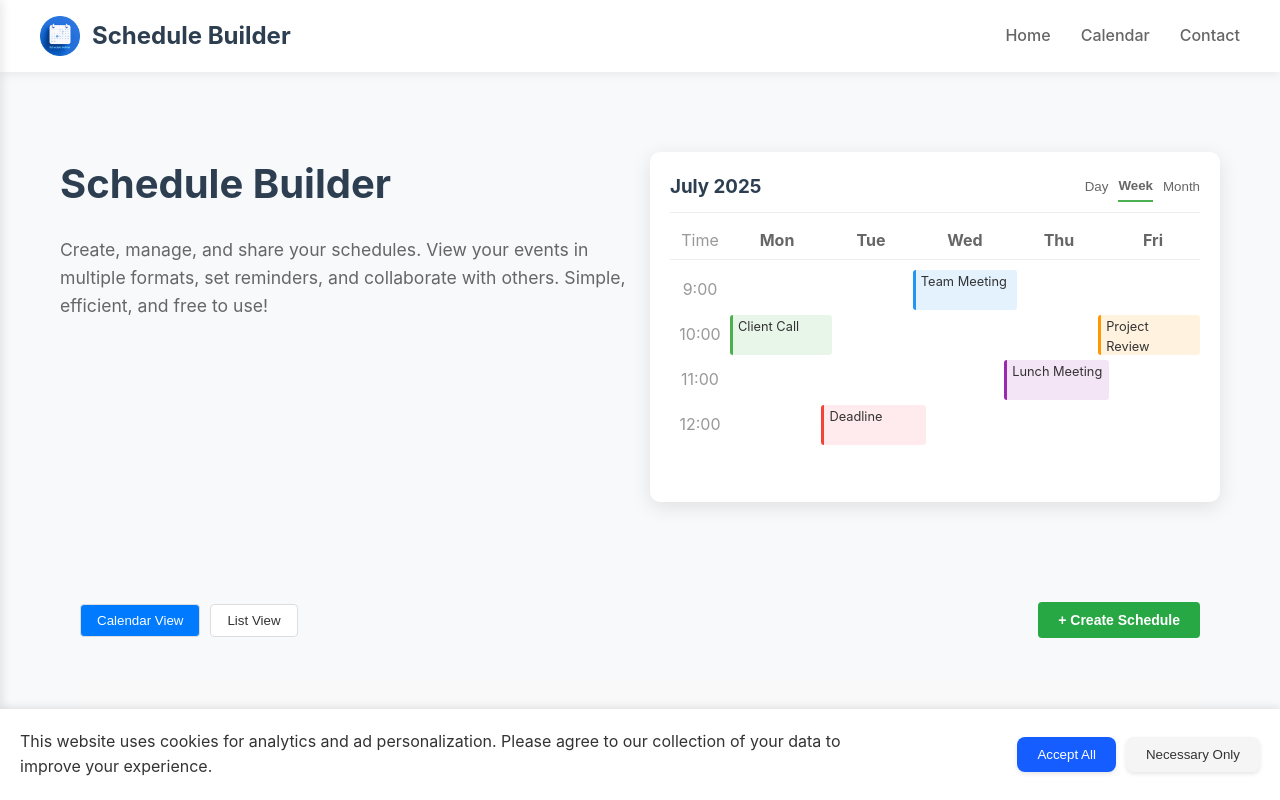
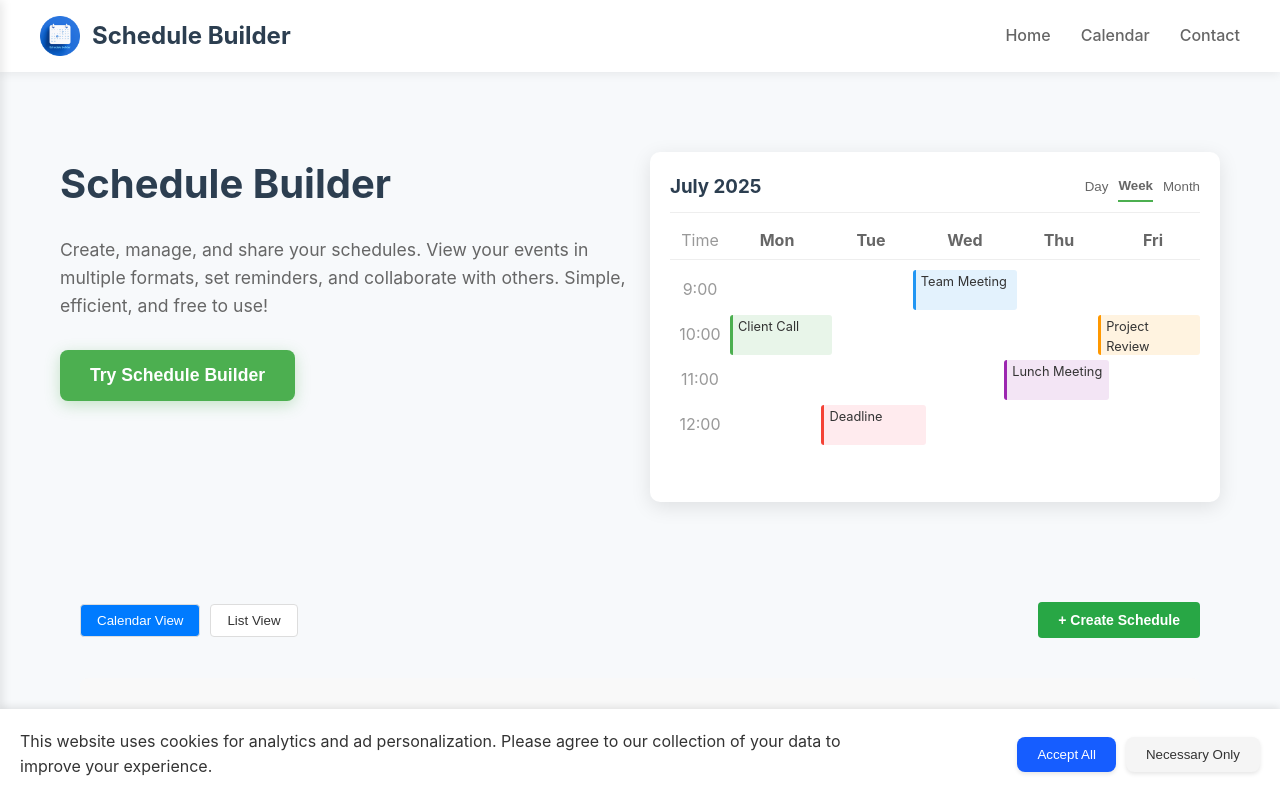
Before and after one commit to jpdong/ScheduleBuilder, a Next.js app: page / in a window 1280 px wide. Shown: the top 800 px of the page. Built offline with nearby package versions, Linux system fonts and the light colour scheme.

Commit message:
feat:add go to button

```diff
--- a/src/components/schedule-builder/client/ResponsiveHero.tsx
+++ b/src/components/schedule-builder/client/ResponsiveHero.tsx
@@ -20,6 +20,13 @@ const ResponsiveHero: React.FC = () => {
     };
   }, []);
 
+  const scrollToApp = () => {
+    const appSection = document.getElementById('app');
+    if (appSection) {
+      appSection.scrollIntoView({ behavior: 'smooth' });
+    }
+  };
+
   return (
     <Container>
       <Row gutter={[40, 40]} align="middle" style={{ padding: '80px 0 40px 0' }}>
@@ -40,7 +47,42 @@ const ResponsiveHero: React.FC = () => {
           }}>
             Create, manage, and share your schedules. View your events in multiple formats, set reminders, and collaborate with others. Simple, efficient, and free to use!
           </p>
-
+          <div style={{
+            textAlign: isMobile ? 'center' : 'left'
+          }}>
+            <button
+              onClick={scrollToApp}
+              style={{
+                backgroundColor: '#4CAF50',
+                color: 'white',
+                border: 'none',
+                borderRadius: '8px',
+                padding: '15px 30px',
+                fontSize: '1.1rem',
+                fontWeight: 'bold',
+                cursor: 'pointer',
+                boxShadow: '0 4px 15px rgba(76, 175, 80, 0.3)',
+                transition: 'all 0.3s ease',
+                ':hover': {
+                  backgroundColor: '#45a049',
+                  transform: 'translateY(-2px)',
+                  boxShadow: '0 6px 20px rgba(76, 175, 80, 0.4)'
+                }
+              }}
+              onMouseEnter={(e) => {
+                e.currentTarget.style.backgroundColor = '#45a049';
+                e.currentTarget.style.transform = 'translateY(-2px)';
+                e.currentTarget.style.boxShadow = '0 6px 20px rgba(76, 175, 80, 0.4)';
+              }}
+              onMouseLeave={(e) => {
+                e.currentTarget.style.backgroundColor = '#4CAF50';
+                e.currentTarget.style.transform = 'translateY(0)';
+                e.currentTarget.style.boxShadow = '0 4px 15px rgba(76, 175, 80, 0.3)';
+              }}
+            >
+              Try Schedule Builder
+            </button>
+          </div>
         </Column>
         <Column xs={24} md={12}>
           <div style={{
```
